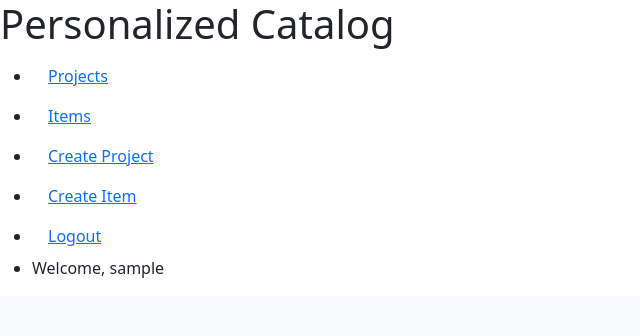
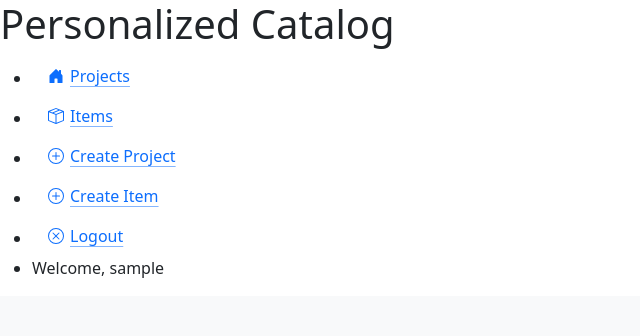
Before and after one commit to bsearight/PersonalizedCatalog, a Flask app: page / in a window 1280 px wide. Shown: the top 336 px of the page, without its empty margins (0-640 px from the left). Run offline with Flask 3, Linux system fonts and the light colour scheme; the visitor is signed in with stand-in values (Sample User, id 1); some libraries are stand-ins or nearby versions.

Commit message:
Added Icons to nav bar links

```diff
--- a/templates/index.html
+++ b/templates/index.html
@@ -13,15 +13,49 @@
     <nav>
         <ul>
             {% if user.is_authenticated %}
-            <li><a href="/">Projects</a></li>
-            <li><a href="/items">Items</a></li>
-            <li><a href="/create_project">Create Project</a></li>
-            <li><a href="/create_item">Create Item</a></li>
-            <li><a href="/logout">Logout</a></li>
+            <li><a class = "icon-link" href="/">
+              <svg xmlns="http://www.w3.org/2000/svg" width="16" height="16" fill="currentColor" class="bi bi-house-door-fill" viewBox="0 0 16 16">
+            <path d="M6.5 14.5v-3.505c0-.245.25-.495.5-.495h2c.25 0 .5.25.5.5v3.5a.5.5 0 0 0 .5.5h4a.5.5 0 0 0 .5-.5v-7a.5.5 0 0 0-.146-.354L13 5.793V2.5a.5.5 0 0 0-.5-.5h-1a.5.5 0 0 0-.5.5v1.293L8.354 1.146a.5.5 0 0 0-.708 0l-6 6A.5.5 0 0 0 1.5 7.5v7a.5.5 0 0 0 .5.5h4a.5.5 0 0 0 .5-.5"/>
+              </svg>
+              Projects</a></li>
+            <li><a class = "icon-link" href="/items">
+              <svg xmlns="http://www.w3.org/2000/svg" class="bi" viewBox="0 0 16 16" aria-hidden="true">
+              <path d="M8.186 1.113a.5.5 0 0 0-.372 0L1.846 3.5l2.404.961L10.404 2l-2.218-.887zm3.564 1.426L5.596 5 8 5.961 14.154 3.5l-2.404-.961zm3.25 1.7-6.5 2.6v7.922l6.5-2.6V4.24zM7.5 14.762V6.838L1 4.239v7.923l6.5 2.6zM7.443.184a1.5 1.5 0 0 1 1.114 0l7.129 2.852A.5.5 0 0 1 16 3.5v8.662a1 1 0 0 1-.629.928l-7.185 2.874a.5.5 0 0 1-.372 0L.63 13.09a1 1 0 0 1-.63-.928V3.5a.5.5 0 0 1 .314-.464L7.443.184z"/>
+              </svg>
+              Items</a></li>
+            <li><a class = "icon-link" href="/create_project">
+              <svg xmlns="http://www.w3.org/2000/svg" width="16" height="16" fill="currentColor" class="bi bi-plus-circle" viewBox="0 0 16 16">
+              <path d="M8 15A7 7 0 1 1 8 1a7 7 0 0 1 0 14m0 1A8 8 0 1 0 8 0a8 8 0 0 0 0 16"/>
+              <path d="M8 4a.5.5 0 0 1 .5.5v3h3a.5.5 0 0 1 0 1h-3v3a.5.5 0 0 1-1 0v-3h-3a.5.5 0 0 1 0-1h3v-3A.5.5 0 0 1 8 4"/>
+              </svg>
+              Create Project</a></li>
+            <li><a class = "icon-link" href="/create_item">
+              <svg xmlns="http://www.w3.org/2000/svg" width="16" height="16" fill="currentColor" class="bi bi-plus-circle" viewBox="0 0 16 16">
+              <path d="M8 15A7 7 0 1 1 8 1a7 7 0 0 1 0 14m0 1A8 8 0 1 0 8 0a8 8 0 0 0 0 16"/>
+              <path d="M8 4a.5.5 0 0 1 .5.5v3h3a.5.5 0 0 1 0 1h-3v3a.5.5 0 0 1-1 0v-3h-3a.5.5 0 0 1 0-1h3v-3A.5.5 0 0 1 8 4"/>
+              </svg>
+              Create Item</a></li>
+            <li><a class = "icon-link" href="/logout">
+              <svg xmlns="http://www.w3.org/2000/svg" width="16" height="16" fill="currentColor" class="bi bi-x-circle" viewBox="0 0 16 16">
+              <path d="M8 15A7 7 0 1 1 8 1a7 7 0 0 1 0 14m0 1A8 8 0 1 0 8 0a8 8 0 0 0 0 16"/>
+              <path d="M4.646 4.646a.5.5 0 0 1 .708 0L8 7.293l2.646-2.647a.5.5 0 0 1 .708.708L8.707 8l2.647 2.646a.5.5 0 0 1-.708.708L8 8.707l-2.646 2.647a.5.5 0 0 1-.708-.708L7.293 8 4.646 5.354a.5.5 0 0 1 0-.708"/>
+                </svg>
+              Logout</a></li>
             <li><p>Welcome, {{ user.username }}</p></li>
             {% else %}
-            <li><a href="/login">Login</a></li>
-            <li><a href="/register">Register</a></li>
+            <li><a class = "icon-link" href="/login">
+              <svg xmlns="http://www.w3.org/2000/svg" width="16" height="16" fill="currentColor" class="bi bi-box-arrow-in-right" viewBox="0 0 16 16">
+              <path fill-rule="evenodd" d="M6 3.5a.5.5 0 0 1 .5-.5h8a.5.5 0 0 1 .5.5v9a.5.5 0 0 1-.5.5h-8a.5.5 0 0 1-.5-.5v-2a.5.5 0 0 0-1 0v2A1.5 1.5 0 0 0 6.5 14h8a1.5 1.5 0 0 0 1.5-1.5v-9A1.5 1.5 0 0 0 14.5 2h-8A1.5 1.5 0 0 0 5 3.5v2a.5.5 0 0 0 1 0z"/>
+              <path fill-rule="evenodd" d="M11.854 8.354a.5.5 0 0 0 0-.708l-3-3a.5.5 0 1 0-.708.708L10.293 7.5H1.5a.5.5 0 0 0 0 1h8.793l-2.147 2.146a.5.5 0 0 0 .708.708z"/>
+              </svg>
+              Login</a></li>
+            <li><a class = "icon-link" href="/register">
+              <svg xmlns="http://www.w3.org/2000/svg" width="16" height="16" fill="currentColor" class="bi bi-clipboard-plus" viewBox="0 0 16 16">
+              <path fill-rule="evenodd" d="M8 7a.5.5 0 0 1 .5.5V9H10a.5.5 0 0 1 0 1H8.5v1.5a.5.5 0 0 1-1 0V10H6a.5.5 0 0 1 0-1h1.5V7.5A.5.5 0 0 1 8 7"/>
+              <path d="M4 1.5H3a2 2 0 0 0-2 2V14a2 2 0 0 0 2 2h10a2 2 0 0 0 2-2V3.5a2 2 0 0 0-2-2h-1v1h1a1 1 0 0 1 1 1V14a1 1 0 0 1-1 1H3a1 1 0 0 1-1-1V3.5a1 1 0 0 1 1-1h1z"/>
+              <path d="M9.5 1a.5.5 0 0 1 .5.5v1a.5.5 0 0 1-.5.5h-3a.5.5 0 0 1-.5-.5v-1a.5.5 0 0 1 .5-.5zm-3-1A1.5 1.5 0 0 0 5 1.5v1A1.5 1.5 0 0 0 6.5 4h3A1.5 1.5 0 0 0 11 2.5v-1A1.5 1.5 0 0 0 9.5 0z"/>
+              </svg>
+              Register</a></li>
             {% endif %}
 
         </ul>
```
